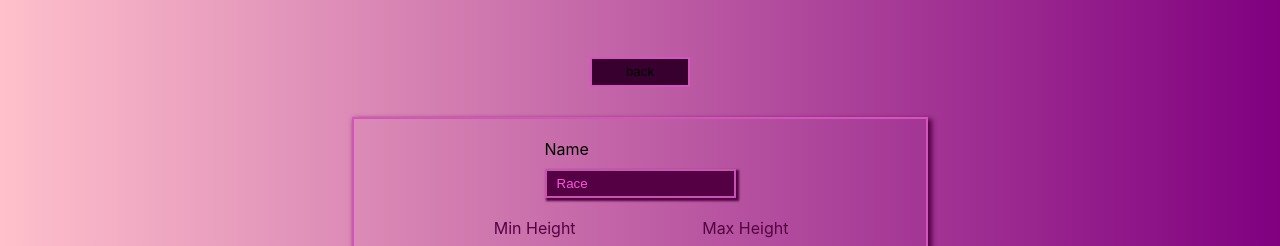
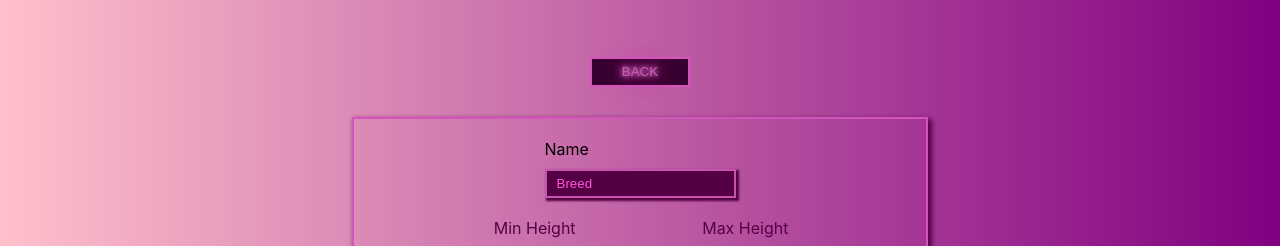
Before and after one commit to joel-CM/PI-Dogs, a React (Create React App) app in the folder client/: page /create in a window 1280 px wide. Shown: the top 246 px of the page. Built offline with nearby package versions, Linux system fonts and the light colour scheme; no server answers.

Commit message:
cambios al boton inicio

```diff
--- a/client/src/components/Formulario/Formulario.jsx
+++ b/client/src/components/Formulario/Formulario.jsx
@@ -80,10 +80,9 @@ const Formulario = ({ tmps, getTemperaments }) => {
     <div className={style.container}>
       <div className={style.back}>
         <button className={style.btnBack}>
-          {/* <NavLink to="/home" className={style.linkBack}>
+          <NavLink to="/home" className={style.linkBack}>
             BACK
-          </NavLink> */}
-          back
+          </NavLink>{" "}
         </button>
       </div>
       <form className={style.formContainer} onSubmit={handleSubmit}>
@@ -93,7 +92,7 @@ const Formulario = ({ tmps, getTemperaments }) => {
             id="name"
             type="text"
             name="name"
-            placeholder="Race"
+            placeholder="Breed"
             onChange={handleInput}
             value={input.name}
             required={true}
--- a/client/src/components/Formulario/Formulario.module.css
+++ b/client/src/components/Formulario/Formulario.module.css
@@ -218,6 +218,9 @@
   height: 100%;
   text-decoration: none;
   color: #ff55de;
+  display: flex;
+  justify-content: center;
+  align-items: center;
   animation-name: turnonlights;
   animation-duration: 20s;
   animation-iteration-count: infinite;
--- a/client/src/components/Inicio/Inicio.module.css
+++ b/client/src/components/Inicio/Inicio.module.css
@@ -264,7 +264,7 @@
   line-height: 30px;
   transition: 0.4s ease-in-out all;
   position: absolute;
-  left: 24%;
+  left: 25%;
   color: #000;
   font-weight: bold;
   text-decoration: none;
@@ -289,7 +289,7 @@
 .btn_link:hover .link {
   width: 100%;
   text-align: start;
-  left: 2%;
+  left: 15px;
 }
 
 .icon {
```
